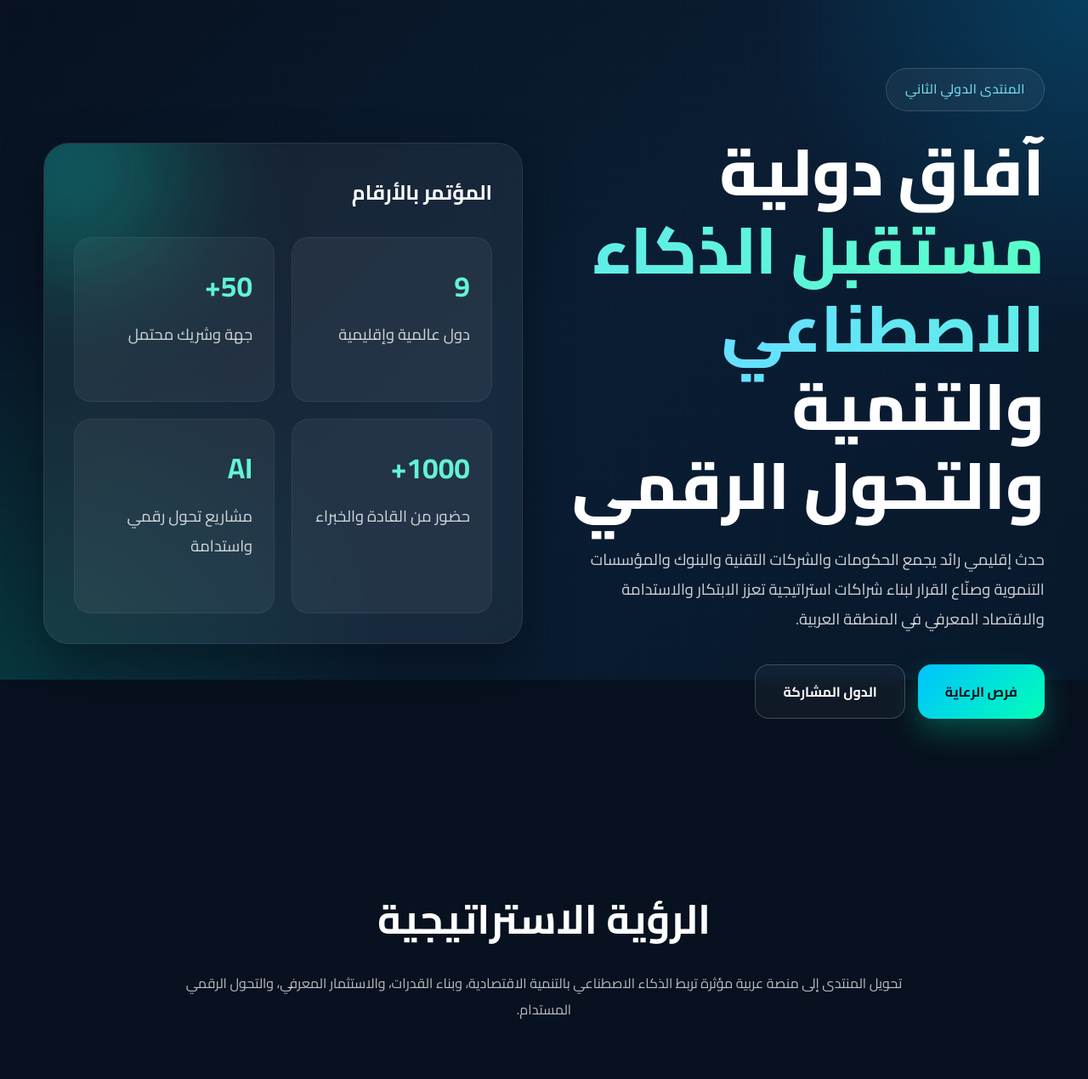
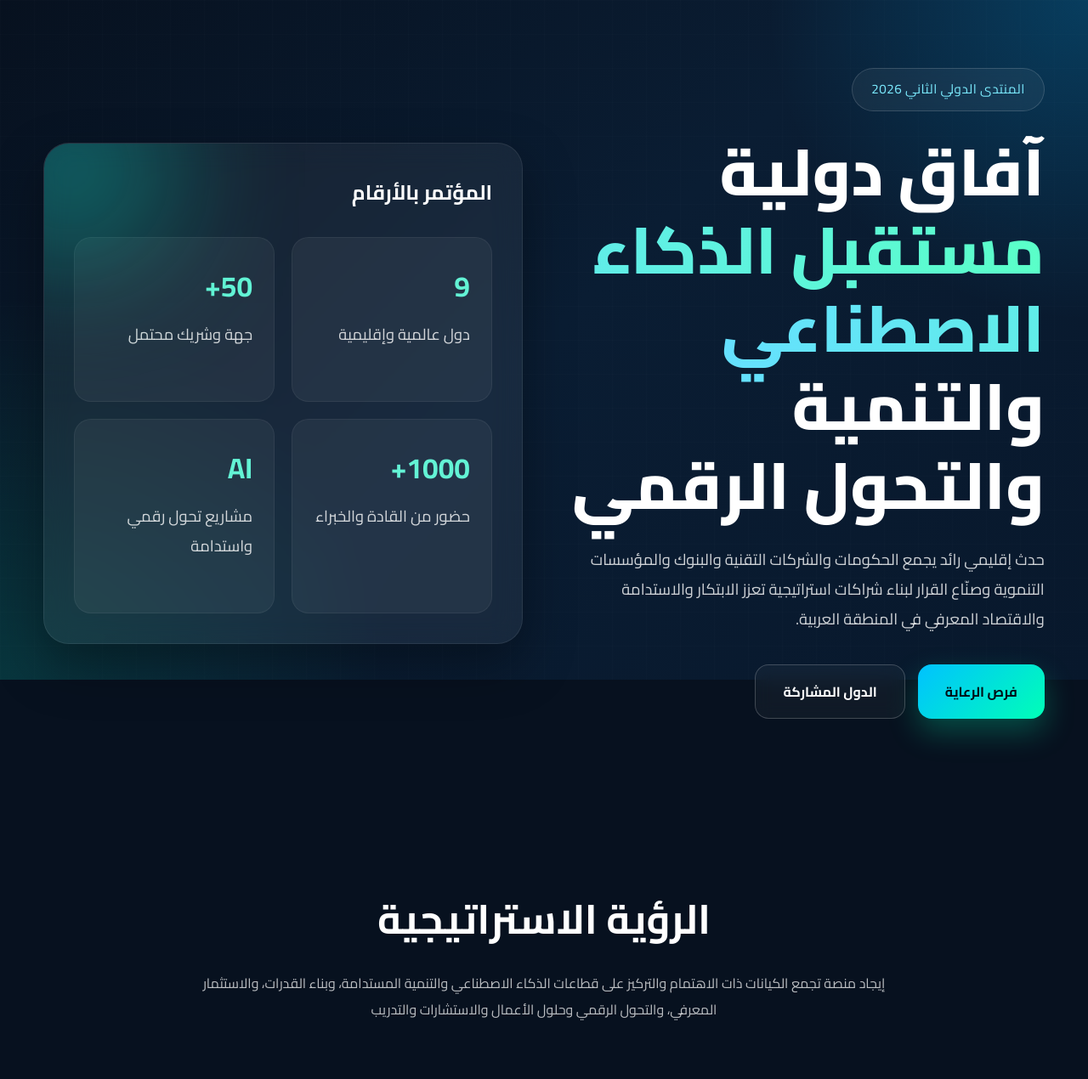
Before and after one commit to musu-deep/arab-ai-forum, a plain HTML site: page index.html in a window 1280 px wide. Shown: the top 1270 px of the page at 85% size. Drawn offline with Linux system fonts and the light colour scheme.

Commit message:
Update index.html

```diff
--- a/index.html
+++ b/index.html
@@ -346,7 +346,7 @@
   <div class="container hero">
 
     <div>
-      <div class="tag">المنتدى الدولي الثاني</div>
+      <div class="tag">المنتدى الدولي الثاني 2026</div>
 
       <h1>
         آفاق دولية <span>مستقبل الذكاء الاصطناعي</span><br>والتنمية والتحول الرقمي
@@ -398,8 +398,8 @@
     <div class="section-title">
       <h2>الرؤية الاستراتيجية</h2>
       <p>
-        تحويل المنتدى إلى منصة عربية مؤثرة تربط الذكاء الاصطناعي بالتنمية الاقتصادية، وبناء القدرات،
-        والاستثمار المعرفي، والتحول الرقمي المستدام.
+        إيجاد منصة تجمع الكيانات ذات الاهتمام والتركيز على قطاعات الذكاء الاصطناعي والتنمية المستدامة، وبناء القدرات،
+        والاستثمار المعرفي، والتحول الرقمي وحلول الأعمال والاستشارات والتدريب
       </p>
     </div>
 
```
